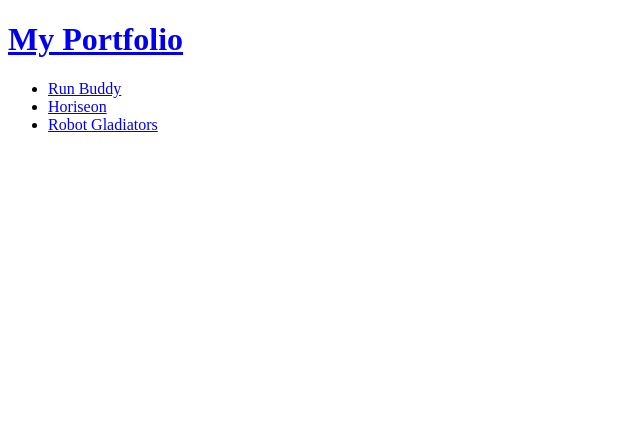
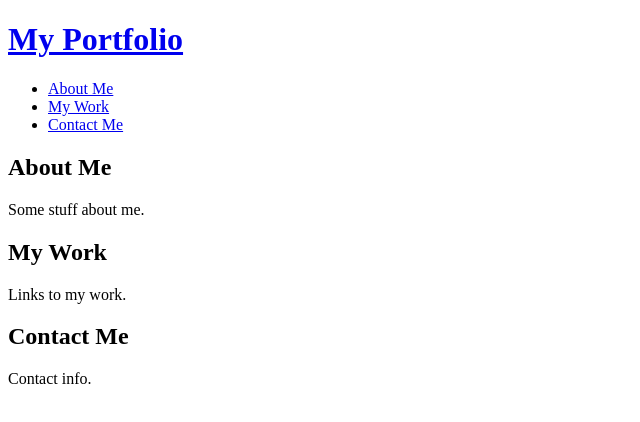
Before and after one commit to rjblake88/stinky-portfoolio, a plain HTML site: page index.html in a window 1280 px wide. Shown: the whole page, without its empty margins (0-640 px from the left). Drawn offline with Linux system fonts and the light colour scheme.

Commit message:
section setup

```diff
--- a/index.html
+++ b/index.html
@@ -10,22 +10,58 @@
     <!--Navigation-->
     <header>
         <h1>
-            <a href="index.html">My Portfolio</a>
+            <a href="./index.html">My Portfolio</a>
         </h1>
         <nav>
             <ul>
                 <li>
-                    <a href="#run-buddy">Run Buddy</a>
+                    <a href="#about-me">About Me</a>
                 </li>
                 <li>
-                    <a href="#horiseon">Horiseon</a>
+                    <a href="#my-work">My Work</a>
                 </li>
                 <li>
-                    <a href="#robot-gladiators">Robot Gladiators</a>
+                    <a href="#contack-me">Contact Me</a>
                 </li>
             </ul>
         </nav>
     </header>
+
+    <!--About Me-->
+    <section id="about-me" class="about">
+        <div class="flex-row">
+            <h2>About Me</h2>
+        </div>
+        <div class="flex-row">
+            <p>
+                Some stuff about me.
+            </p>
+        </div>
+    </section>
+
+    <!--Work-->
+    <section id="my-work" class="work">
+        <div class="flex-row">
+            <h2>My Work</h2>
+        </div>
+        <div class="flex-row">
+            <p>
+                Links to my work.
+            </p>
+        </div>
+    </section>
+
+    <!--About Me-->
+    <section id="contact-me" class="contact">
+        <div class="flex-row">
+            <h2>Contact Me</h2>
+        </div>
+        <div class="flex-row">
+            <p>
+                Contact info.
+            </p>
+        </div>
+    </section>
     <footer>
 
     </footer>
```
